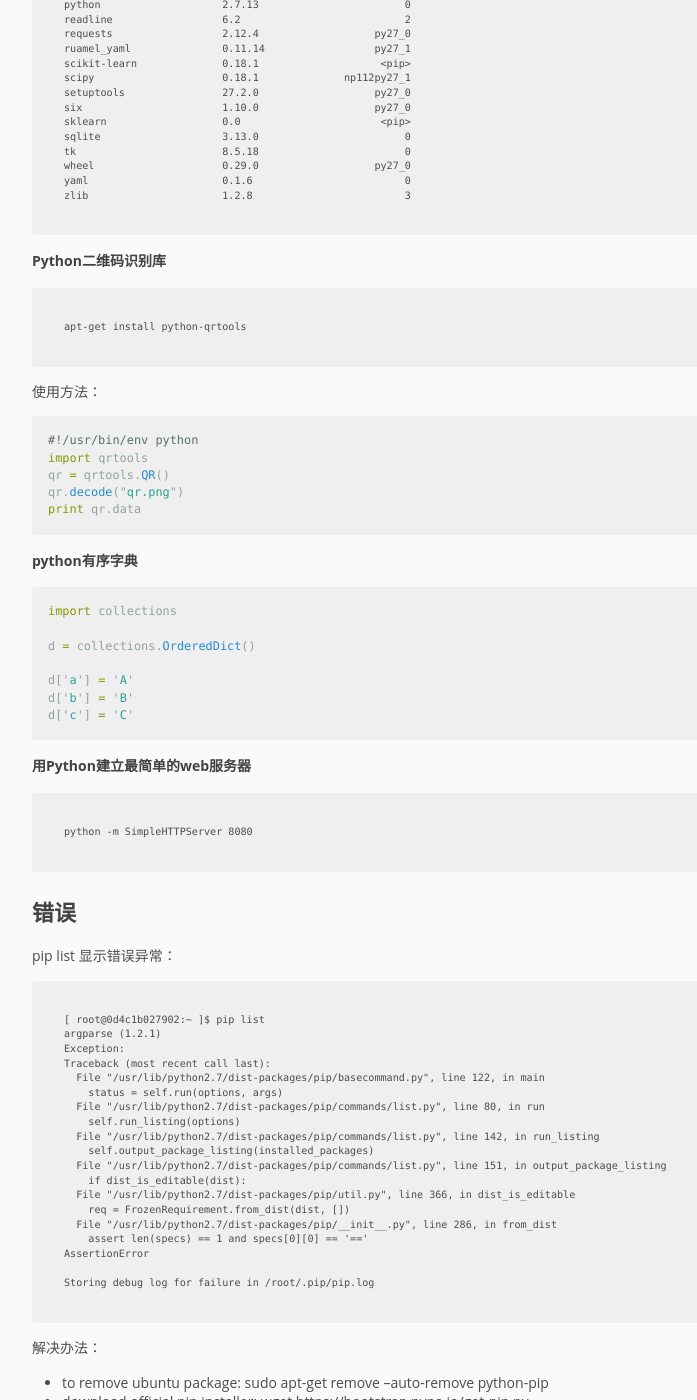
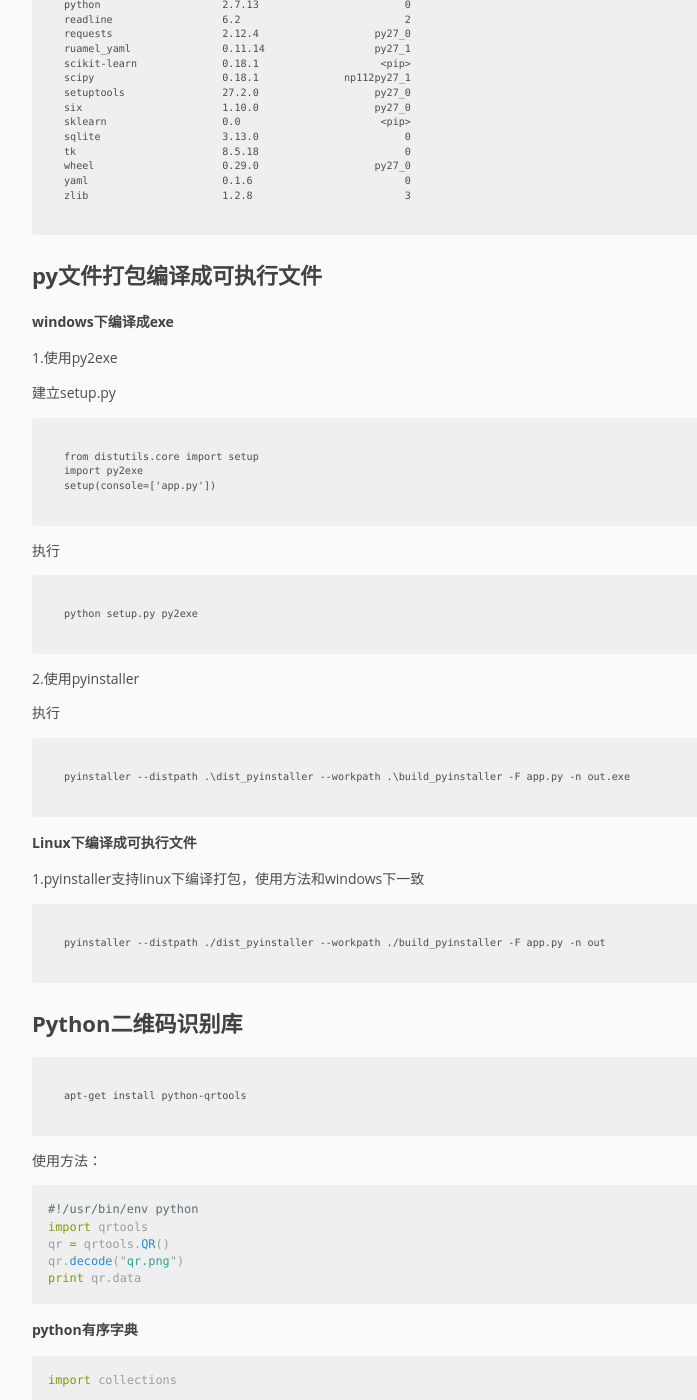
Before and after one commit to pingmalu/pingmalu.github.io, a Jekyll site: the page built from _posts/2016-05-25-Python日常笔记.md, in a window 1280 px wide and 1400 px high, scrolled down 3375 px. Shown: the whole window, without its empty margins (168-865 px from the left). Built offline with Jekyll 4.4.1, drawn with Linux system fonts in a browser that asks for light colours; nearby versions of some CDN libraries.

Commit message:
'update'

```diff
--- a/_posts/2016-05-25-Python日常笔记.md
+++ b/_posts/2016-05-25-Python日常笔记.md
@@ -155,7 +155,37 @@ scipy安装（指定清华源）：
 	yaml                      0.1.6                         0
 	zlib                      1.2.8                         3
 
-### Python二维码识别库 ###
+# py文件打包编译成可执行文件
+
+### windows下编译成exe
+
+1.使用py2exe
+
+建立setup.py
+
+	from distutils.core import setup
+	import py2exe
+	setup(console=['app.py'])
+
+执行
+
+	python setup.py py2exe
+
+2.使用pyinstaller
+
+执行
+
+	pyinstaller --distpath .\dist_pyinstaller --workpath .\build_pyinstaller -F app.py -n out.exe
+
+### Linux下编译成可执行文件
+
+1.pyinstaller支持linux下编译打包，使用方法和windows下一致
+
+	pyinstaller --distpath ./dist_pyinstaller --workpath ./build_pyinstaller -F app.py -n out
+
+
+
+# Python二维码识别库
 
     apt-get install python-qrtools
 
```
